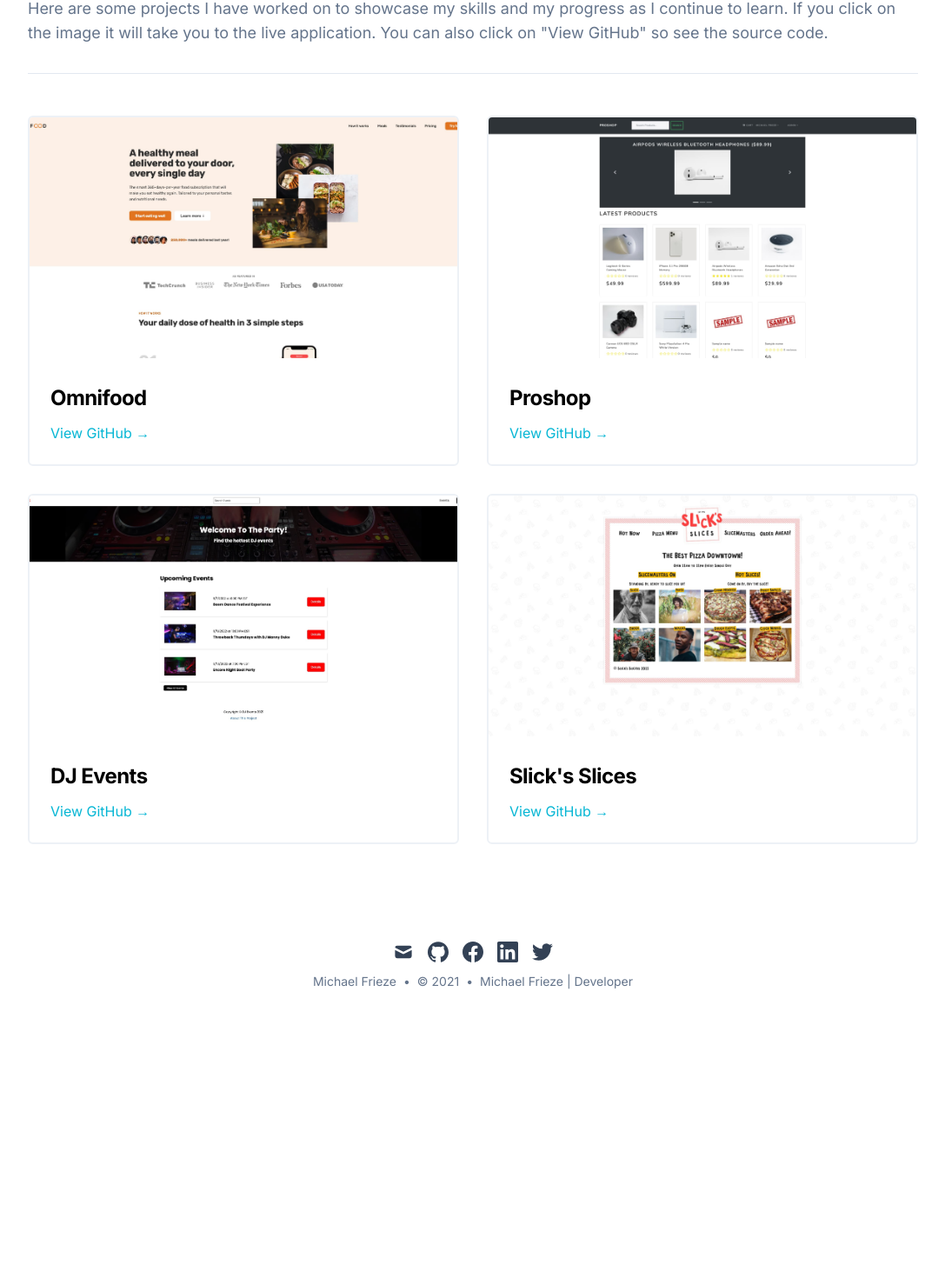
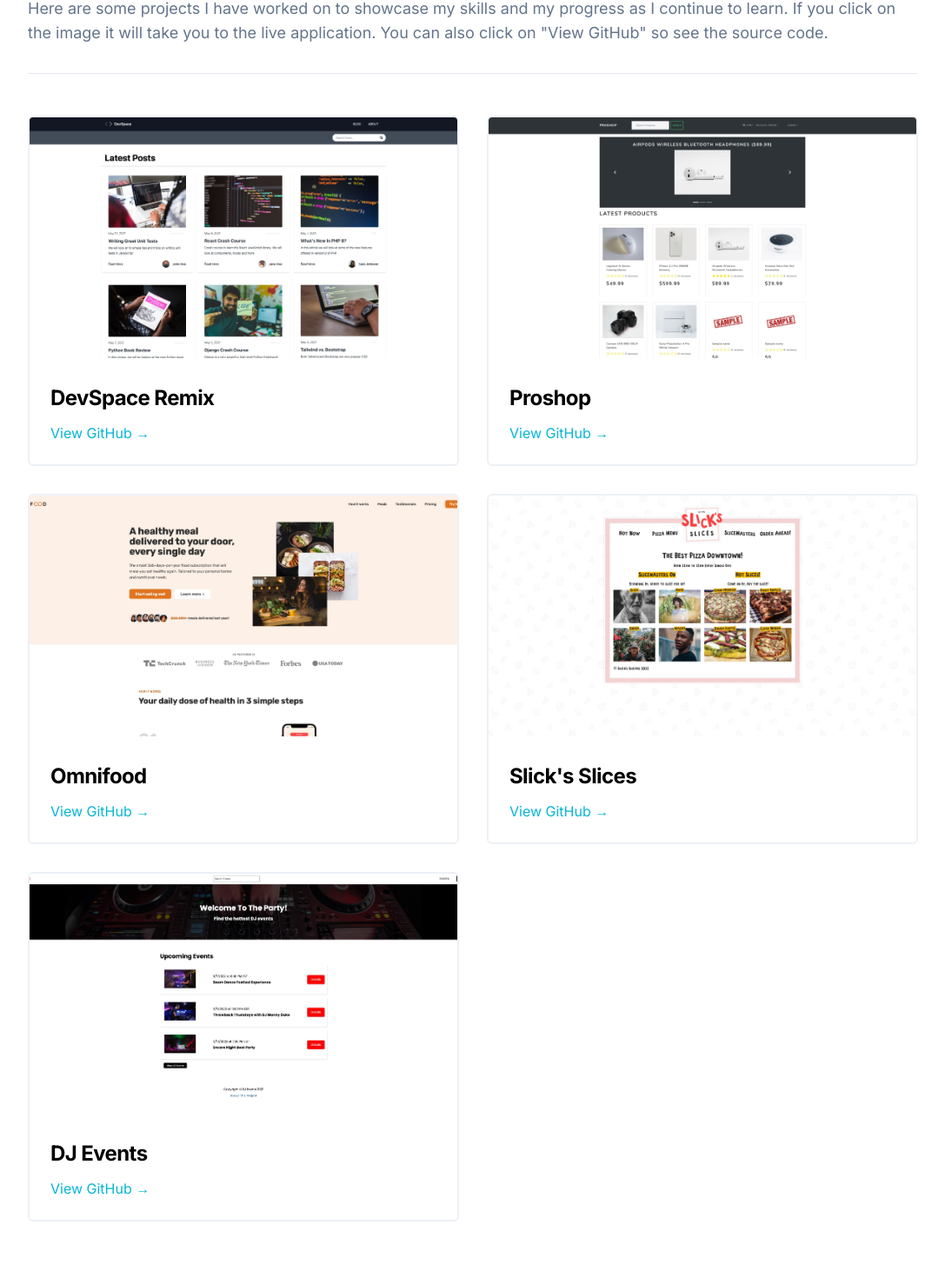
Before and after one commit to MichaelFrieze/michaelfrieze.dev, a Next.js app: page /projects in a window 1280 px wide. Shown: the part 216-1686 px from the top of the page at 87% size, without its empty margins (96-1183 px from the left). Before the commit the page ends 1363 px from the top, so only its background shows below. Built offline with nearby package versions, Linux system fonts and the light colour scheme; no server answers.

Commit message:
added devspace remix to projects

```diff
--- a/data/projectsData.js
+++ b/data/projectsData.js
@@ -1,10 +1,10 @@
 const projectsData = [
   {
-    title: 'Omnifood',
+    title: 'DevSpace Remix',
     description: ``,
-    imgSrc: '/static/images/omnifood.jpg',
-    href: 'https://github.com/MichaelFrieze/omnifood',
-    liveLink: 'https://omnifood-michaelfrieze.netlify.app/',
+    imgSrc: '/static/images/devspace.jpg',
+    href: 'https://github.com/MichaelFrieze/devspace-blog--remix',
+    liveLink: 'https://devspace-blog--remix.herokuapp.com/',
   },
   {
     title: 'Proshop',
@@ -14,11 +14,11 @@ const projectsData = [
     liveLink: 'https://michaelfrieze-proshop.herokuapp.com/',
   },
   {
-    title: 'DJ Events',
+    title: 'Omnifood',
     description: ``,
-    imgSrc: '/static/images/dj-events.jpg',
-    href: 'https://github.com/MichaelFrieze/dj-events-frontend',
-    liveLink: 'https://michaelfrieze-djevents.vercel.app/',
+    imgSrc: '/static/images/omnifood.jpg',
+    href: 'https://github.com/MichaelFrieze/omnifood',
+    liveLink: 'https://omnifood-michaelfrieze.netlify.app/',
   },
   {
     title: "Slick's Slices",
@@ -27,6 +27,13 @@ const projectsData = [
     href: 'https://github.com/MichaelFrieze/slicks-slices',
     liveLink: 'https://slicksslices-michaelfrieze.netlify.app/',
   },
+  {
+    title: 'DJ Events',
+    description: ``,
+    imgSrc: '/static/images/dj-events.jpg',
+    href: 'https://github.com/MichaelFrieze/dj-events-frontend',
+    liveLink: 'https://michaelfrieze-djevents.vercel.app/',
+  },
 ]
 
 export default projectsData
```
Also changed, not shown: public/static/images/devspace.jpg (added).
